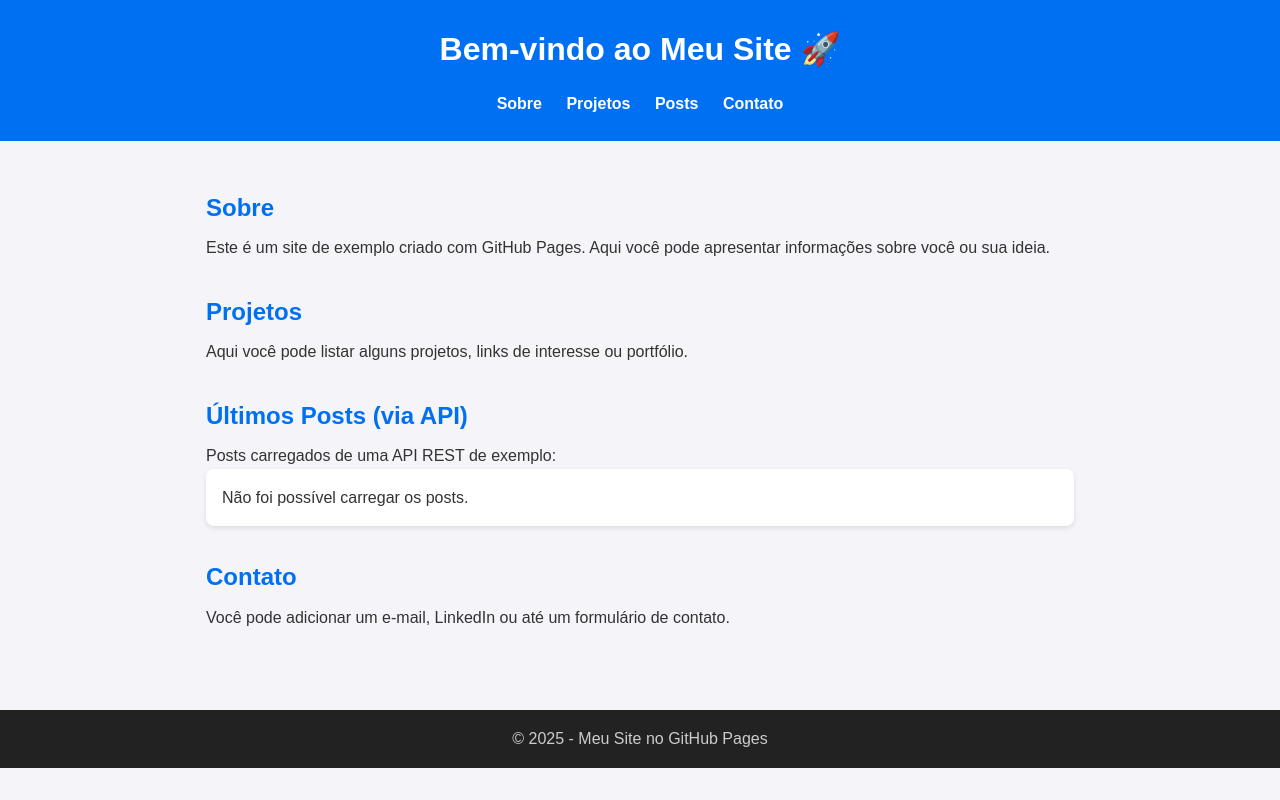
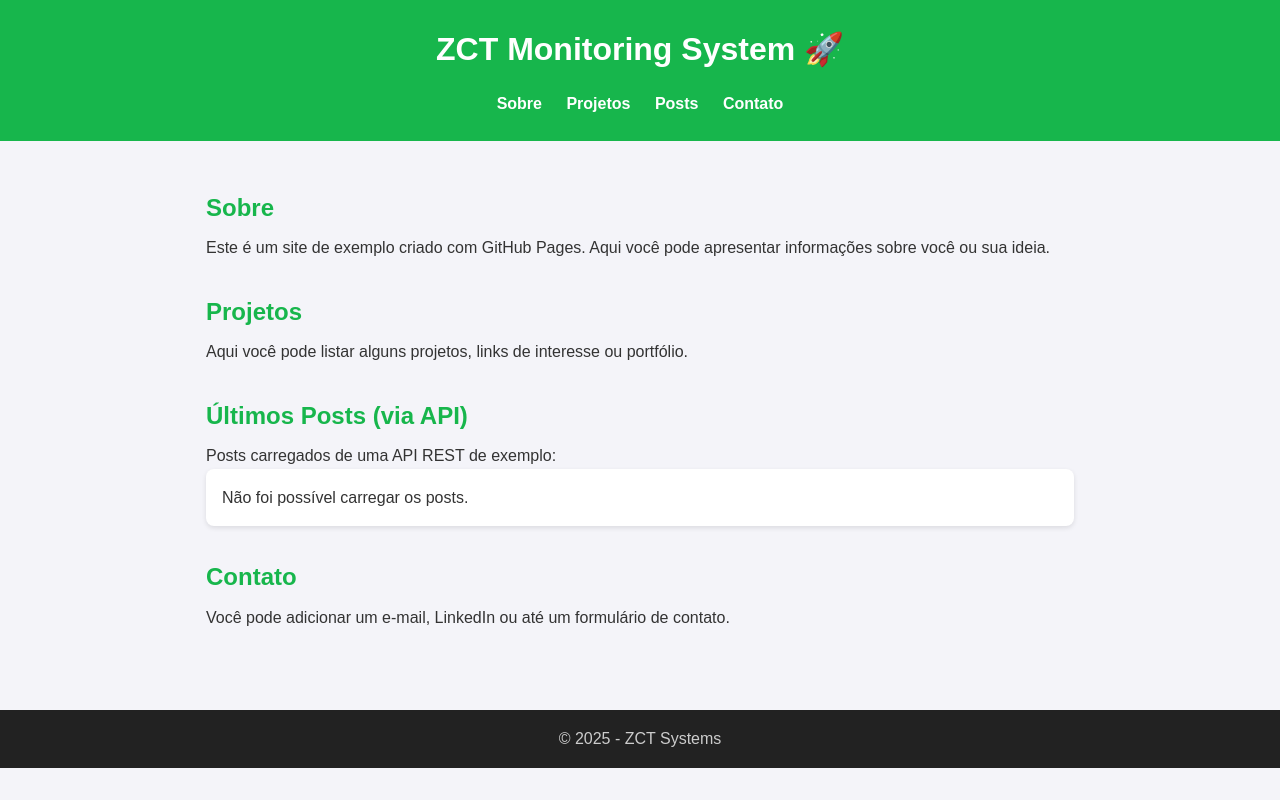
Before and after one commit to zcittadin/zct-home-page, a plain HTML site: page index.html in a window 1280 px wide. Drawn offline with Linux system fonts and the light colour scheme; no server answers.

Commit message:
Troca de cores e ajuste de texto.

```diff
--- a/index.html
+++ b/index.html
@@ -20,7 +20,7 @@
     }
 
     header {
-      background: #0070f3;
+      background: #17b64c;
       color: #fff;
       padding: 1.5rem;
       text-align: center;
@@ -57,7 +57,7 @@
 
     h2 {
       margin-bottom: 0.5rem;
-      color: #0070f3;
+      color: #17b64c;
     }
 
     footer {
@@ -83,7 +83,7 @@
     }
 
     #post-list li strong {
-      color: #0070f3;
+      color: #17b64c;
       display: block;
       margin-bottom: 0.5rem;
     }
@@ -105,7 +105,7 @@
 </head>
 <body>
   <header>
-    <h1>Bem-vindo ao Meu Site 🚀</h1>
+    <h1>ZCT Monitoring System 🚀</h1>
     <nav>
       <a href="#sobre">Sobre</a>
       <a href="#projetos">Projetos</a>
@@ -140,7 +140,7 @@
   </main>
 
   <footer>
-    <p>&copy; 2025 - Meu Site no GitHub Pages</p>
+    <p>&copy; 2025 - ZCT Systems</p>
   </footer>
 
   <script>
```
